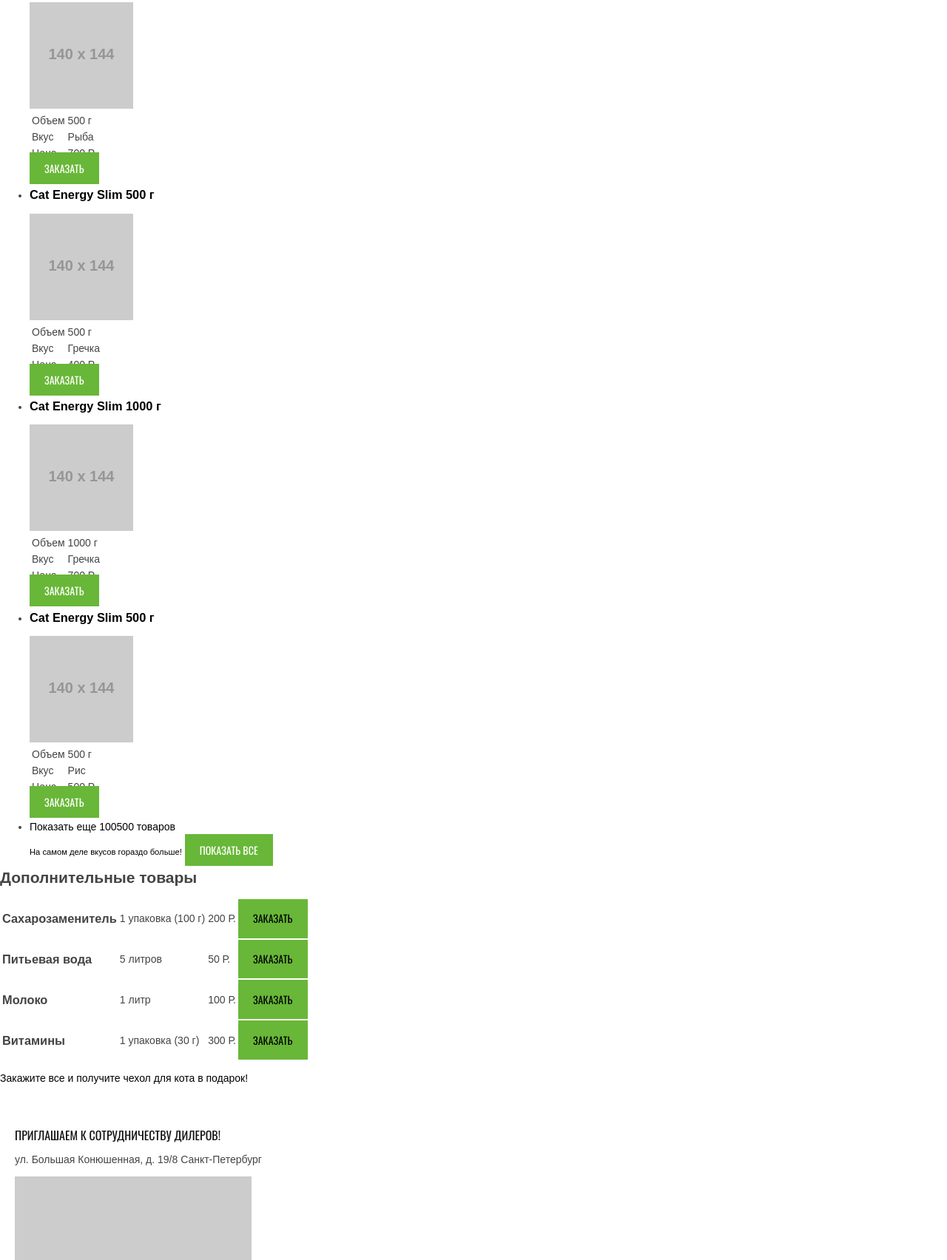
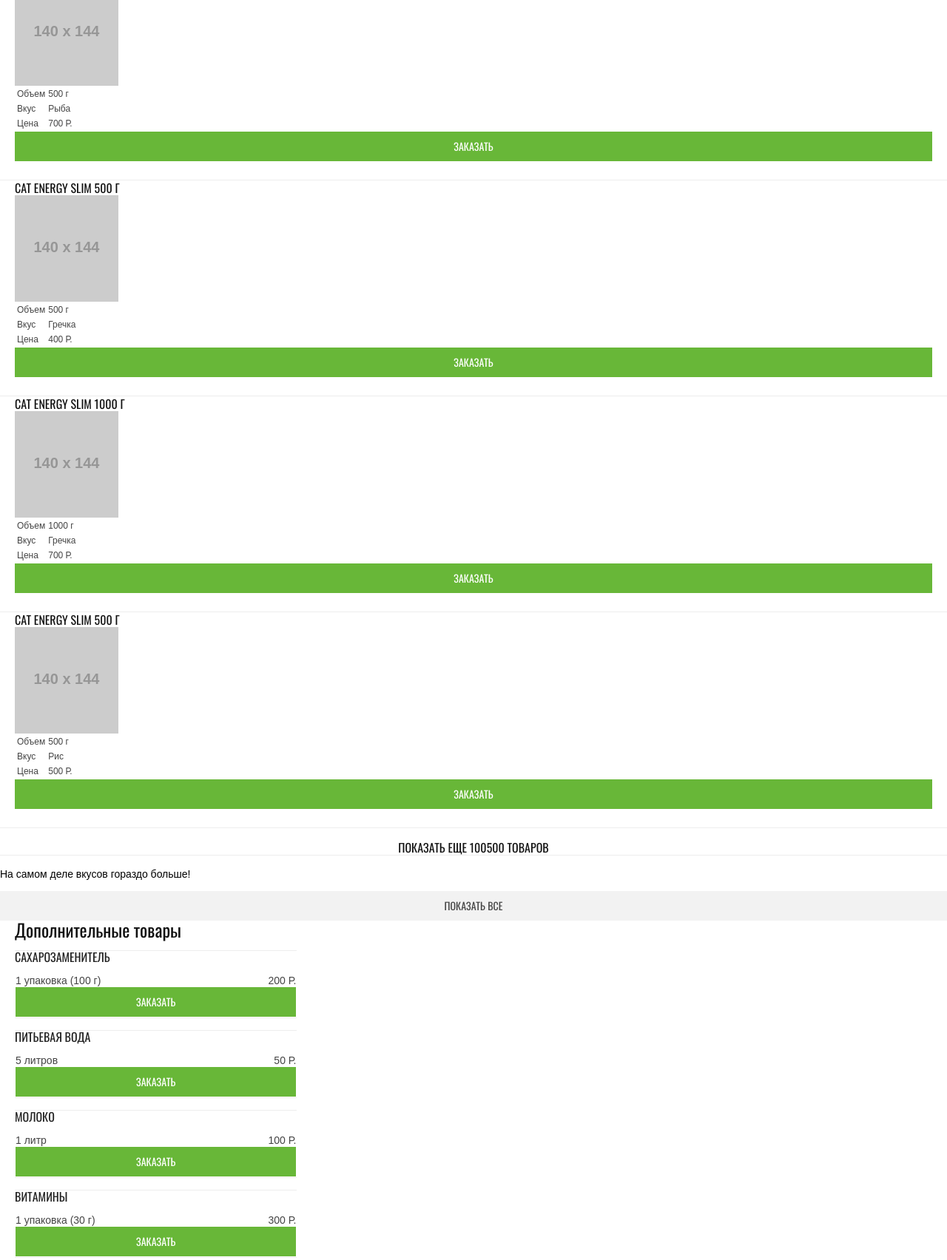
Before and after one commit to RylkovAlex/HTMLAcademy-CatEnergy, a website: page source/catalog.html in a window 1280 px wide. Shown: the part 889-2593 px from the top of the page at 74% size. Drawn offline with nearby package versions, Linux system fonts and the light colour scheme; files that its build step writes are made by us from their sources; placeholder pictures from the web are drawn by us.

Commit message:
Добавил ещё несколько файлов sccc для блоков из catalog.html

```diff
--- a/source/catalog.html
+++ b/source/catalog.html
@@ -32,7 +32,7 @@
   </header>
 
   <main class="page-main">
-    <h1 class="visually hidden">Каталог продукции</h1>
+    <h1 class="visually-hidden">Каталог продукции</h1>
     <section class="main-catalog">
       <h2 class="main-catalog__title">Каталог продукции</h2>
       <ul class="main-catalog__list">
@@ -179,7 +179,7 @@
           <a class="main-catalog__show-more-link" href="#">
             <div class="main-catalog__show-more-image"></div>
             <p class="main-catalog__show-more-title">Показать еще 100500 товаров</p>
-            <small class="main-catalog__show-more-text">На самом деле вкусов гораздо больше!</small>
+            <p class="main-catalog__show-more-text">На самом деле вкусов гораздо больше!</p>
           </a>
           <a class="main-catalog__button button button--show-more" href="#">Показать все</a>
         </li>
@@ -190,56 +190,57 @@
       <h2 class="extra-goods__title">Дополнительные товары</h2>
       <table class="extra-goods__table">
         <tr class="extra-goods__item">
-          <td class="extra-goods__name">
-            <h3>Сахарозаменитель</h3>
+          <td class="extra-goods__title">
+            <h3 class="extra-goods__name">Сахарозаменитель</h3>
           </td>
           <td class="extra-goods__quantity">1 упаковка (100 г)</td>
           <td class="extra-goods__price">200 Р.</td>
-          <td class="extra-goods__button button">
-            <a href="#">Заказать</a>
+          <td class="extra-goods__button">
+            <a class="button" href="#">Заказать</a>
           </td>
         </tr>
 
         <tr class="extra-goods__item">
-          <td class="extra-goods__name">
-            <h3>Питьевая вода</h3>
+          <td class="extra-goods__title">
+            <h3 class="extra-goods__name">Питьевая вода</h3>
           </td>
           <td class="extra-goods__quantity">5 литров</td>
           <td class="extra-goods__price">50 Р.</td>
-          <td class="extra-goods__button button">
-            <a href="#">Заказать</a>
+          <td class="extra-goods__button">
+            <a class="button" href="#">Заказать</a>
           </td>
         </tr>
 
         <tr class="extra-goods__item">
-          <td class="extra-goods__name">
-            <h3>Молоко</h3>
+          <td class="extra-goods__title">
+            <h3 class="extra-goods__name">Молоко</h3>
           </td>
           <td class="extra-goods__quantity">1 литр</td>
           <td class="extra-goods__price">100 Р.</td>
-          <td class="extra-goods__button button">
-            <a href="#">Заказать</a>
+          <td class="extra-goods__button">
+            <a class="button" href="#">Заказать</a>
           </td>
         </tr>
 
         <tr class="extra-goods__item">
-          <td class="extra-goods__name">
-            <h3>Витамины</h3>
+          <td class="extra-goods__title">
+            <h3 class="extra-goods__name">Витамины</h3>
           </td>
           <td class="extra-goods__quantity">1 упаковка (30 г)</td>
           <td class="extra-goods__price">300 Р.</td>
-          <td class="extra-goods__button button">
-            <a href="#">Заказать</a>
+          <td class="extra-goods__button">
+            <a class="button" href="#">Заказать</a>
           </td>
         </tr>
       </table>
     </section>
 
     <div class="gift-banner">
-      <a href="#">
-        <div class="gift-banner__image"></div>
-        <div class="gift-banner__icon"></div>
-        <p class="gift-banner__text">Закажите все и получите чехол для кота в подарок!</p>
+      <a class="gift-banner__link" href="#">
+        <div class="gift-banner__image">
+          <div class="gift-banner__icon"></div>
+          <p class="gift-banner__text">Закажите все и получите чехол для кота в подарок!</p>
+        </div>
       </a>
     </div>
 
--- a/source/sass/blocks/button.scss
+++ b/source/sass/blocks/button.scss
@@ -1,4 +1,5 @@
 .button {
+  display: block;
   @include margin-0;
   padding-top: 11px;
   padding-bottom: 11px;
@@ -13,3 +14,8 @@
 
   background-color: $color;
 }
+
+.button--show-more {
+  background-color: #f2f2f2;
+  color: #444444;
+}
--- /dev/null
+++ b/source/sass/blocks/extra-goods.scss
@@ -0,0 +1,59 @@
+.extra-goods {
+  @include margin-0;
+  padding-left: 20px;
+  padding-right: 20px;
+  margin-bottom: 39px;
+}
+
+.extra-goods__title {
+  @include margin-0;
+
+  @include oswald-r;
+  font-size: 24px;
+  line-height: 24px;
+  text-transform: none;
+  color: $title-color;
+}
+
+.extra-goods__name {
+  @include oswald-r;
+  font-size: 16px;
+  line-height: 16px;
+  color: #222222;
+}
+
+.extra-goods__quantity,
+.extra-goods__price {
+  font-size: 14px;
+  line-height: 14px;
+}
+
+.extra-goods__table {
+  border-collapse: collapse;
+  // width: 320px;
+}
+
+.extra-goods__item {
+  display: flex;
+  flex-wrap: wrap;
+  justify-content: space-between;
+
+  border-bottom: 1px solid #ededed;
+}
+
+.extra-goods__title {
+  width: 100%;
+}
+
+.extra-goods__name {
+  @include oswald-r;
+  font-size: 16px;
+  line-height: 16px;
+  color: #222222;
+
+  border-top: 1px solid #ededed;
+}
+
+.extra-goods__button {
+  width: 100%;
+}
--- /dev/null
+++ b/source/sass/blocks/gift-banner.scss
@@ -0,0 +1,27 @@
+.gift-banner {
+  @include margin-0;
+  padding-left: 20px;
+  padding-right: 20px;
+  margin-bottom: 35px;
+}
+
+.gift-banner__link {
+  display: block;
+}
+
+.gift-banner__image {
+  display: block;
+  background-color: $color;
+  background-image: url("../../img/gift-photo-mobile@1x.jpg");
+}
+
+.gift-banner__icon {
+  display: block;
+  background-image: url("../../img/icon-gift.svg");
+}
+
+.gift-banner__text {
+  font-size: 16px;
+  line-height: 20px;
+  color: #ffffff;
+}
--- /dev/null
+++ b/source/sass/blocks/main-catalog.scss
@@ -0,0 +1,61 @@
+.main-catalog {
+  @include margin-0;
+}
+
+.main-catalog__title {
+  @include margin-0;
+  padding-left: 20px;
+  padding-right: 20px;
+
+  @include oswald-r;
+  font-size: 36px;
+  line-height: 60px;
+  text-align: left;
+  text-transform: none;
+  color: $title-color;
+
+  border-top: 1px solid #ededed;
+  border-bottom: 1px solid #ededed;
+}
+
+.main-catalog__list {
+  @include margin-0;
+  list-style: none;
+}
+
+.main-catalog__item {
+  @include margin-0;
+  padding-left: 20px;
+  padding-right: 20px;
+  padding-bottom: 25px;
+  border-bottom: 1px solid #ededed;
+}
+
+.main-catalog__item-name {
+ @include margin-0;
+
+ @include oswald-r;
+ font-size: 16px;
+ line-height: 20px;
+ text-align: left;
+ color: $title-color;
+}
+
+.main-catalog__item-image {
+  display: block;
+}
+
+.main-catalog__item-properties {
+  font-size: 12px;
+  line-height: 16px;
+}
+
+.main-catalog__show-more-title {
+  @include oswald-r;
+  font-size: 16px;
+  line-height: 20px;
+  text-align: center;
+  color: $title-color;
+
+  border-bottom: 1px solid #ededed;
+}
--- /dev/null
+++ b/source/sass/blocks/social-links.scss
@@ -0,0 +1,3 @@
+.social-links {
+  list-style: none;
+}
--- a/source/sass/style.scss
+++ b/source/sass/style.scss
@@ -12,3 +12,8 @@
 @import "blocks/example.scss";
 @import "blocks/contacts.scss";
 @import "blocks/page-footer.scss";
+@import "blocks/social-links.scss";
+
+@import "blocks/main-catalog.scss";
+@import "blocks/extra-goods.scss";
+@import "blocks/gift-banner.scss";
```
